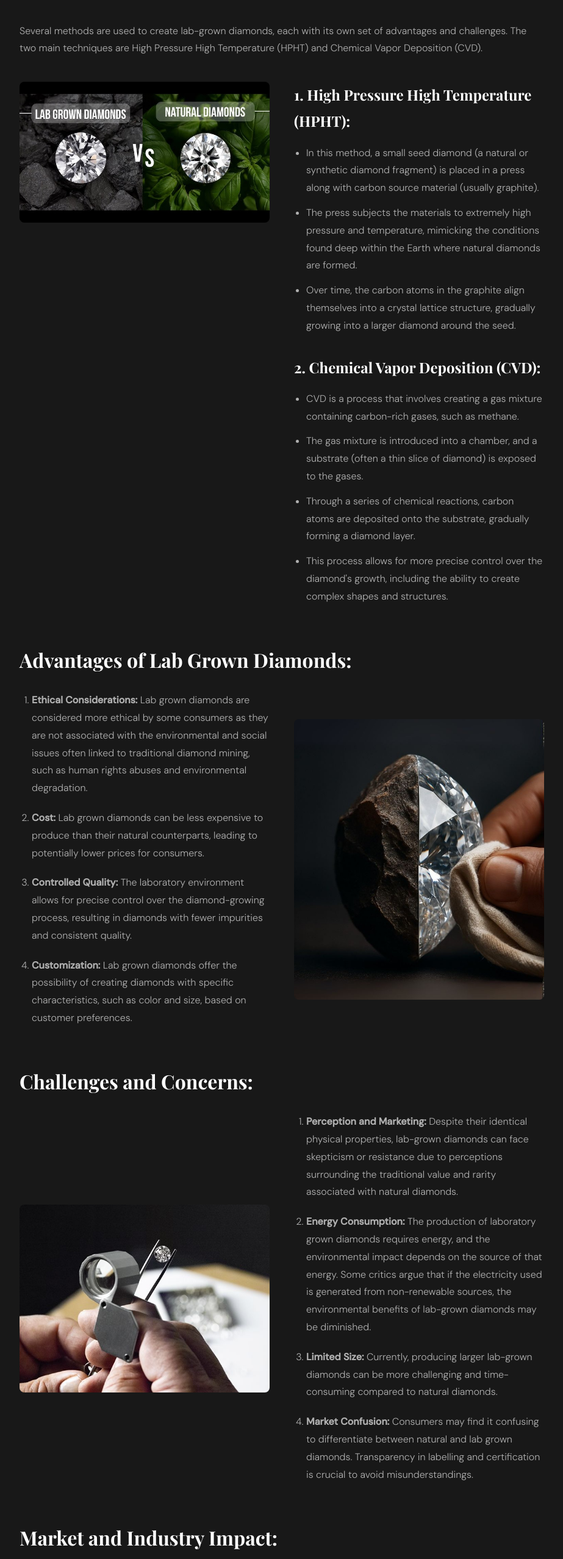
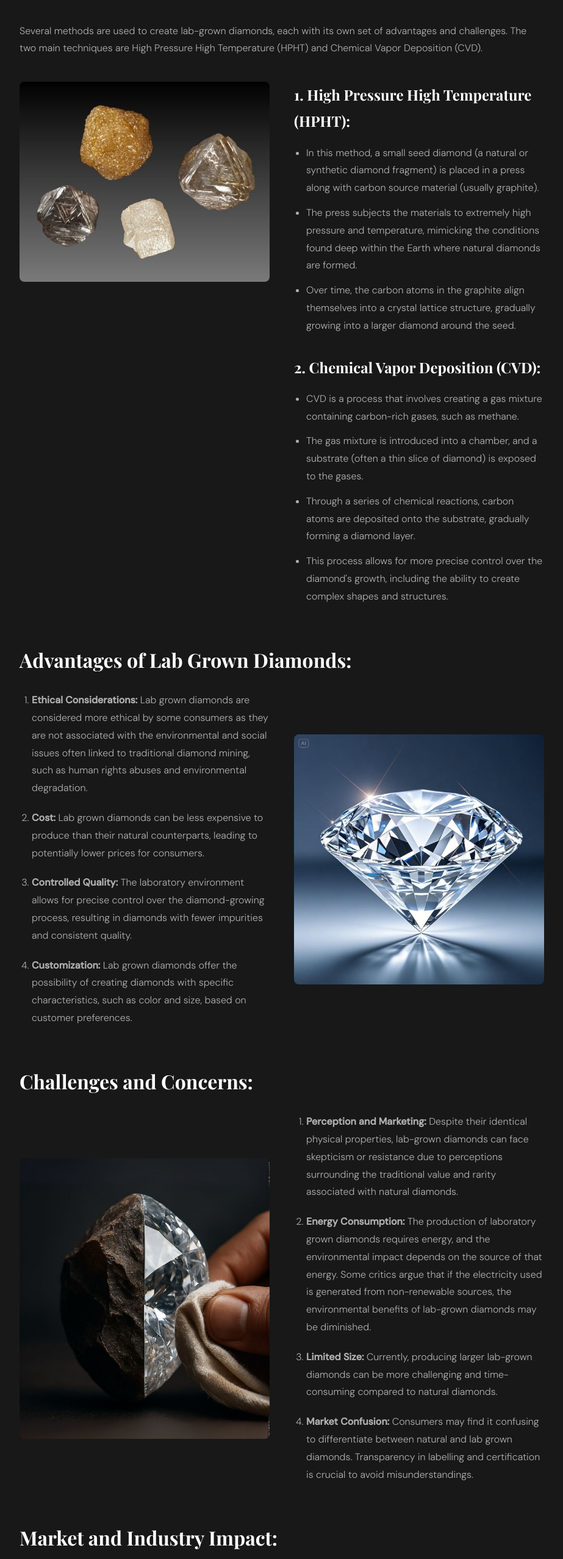
Before and after one commit to diamondstisora-creator/tisora-jewels, a React (Vite) app in the folder tisora-web/: page /blog/1 in a window 1280 px wide. Shown: the part 1423-3979 px from the top of the page at 61% size, without its empty margins (178-1101 px from the left). Built offline with nearby package versions, Linux system fonts and the light colour scheme; a web font is replaced by a local one.

Commit message:
implement blog data structure and initial blog detail page layout

```diff
--- a/tisora-web/src/data/blogs.js
+++ b/tisora-web/src/data/blogs.js
@@ -9,12 +9,12 @@ export const blogs = [
     id: 2,
     title: 'The Bling Battle: Lab Grown vs. Mined Diamonds - Can You Tell the Difference?',
     excerpt: 'Lab-created diamonds have gained popularity as ethical and sustainable alternatives to naturally occurring diamonds. Among the various cuts available, the Old Mine Cut stands out for its vintage charm and unique characteristics. In this comprehensive guide, we will delve into the fascinating world of lab-created Old Mine Cut diamonds, exploring their origin, characteristics, and the reasons behind their growing appeal.',
-    image: '/blogs/2.webp',
+    image: '/blogs/2.1.webp',
   },
   {
     id: 3,
     title: 'Lab-Grown Diamonds Shine for Sustainability!',
     excerpt: 'Lab-created diamonds have gained popularity as ethical and sustainable alternatives to naturally occurring diamonds. Among the various cuts available, the Old Mine Cut stands out for its vintage charm and unique characteristics. In this comprehensive guide, we will delve into the fascinating world of lab-created Old Mine Cut diamonds, exploring their origin, characteristics, and the reasons behind their growing appeal.',
-    image: '/blogs/3.webp',
+    image: '/blogs/3.1.webp',
   },
 ];
--- a/tisora-web/src/pages/BlogDetail.jsx
+++ b/tisora-web/src/pages/BlogDetail.jsx
@@ -28,7 +28,7 @@ function Blog1Content() {
 
       <div style={{ display: 'grid', gridTemplateColumns: 'repeat(auto-fit, minmax(300px, 1fr))', gap: '40px', marginBottom: '60px', alignItems: 'start' }}>
         <div>
-          <img src="/blogs/2.1.webp" alt="HPHT method" style={{ width: '100%', borderRadius: '8px' }} />
+          <img src="/blogs/2.webp" alt="HPHT method" style={{ width: '100%', borderRadius: '8px' }} />
         </div>
         <div>
           <h3 style={{ fontFamily: 'var(--font-display)', fontSize: '24px', color: '#fff', marginBottom: '16px' }}>1. High Pressure High Temperature (HPHT):</h3>
@@ -59,14 +59,14 @@ function Blog1Content() {
           </ol>
         </div>
         <div>
-          <img src="/blogs/4.webp" alt="Advantages" style={{ width: '100%', borderRadius: '8px' }} />
+          <img src="/blogs/3.webp" alt="Advantages" style={{ width: '100%', borderRadius: '8px' }} />
         </div>
       </div>
 
       <h2 style={{ fontFamily: 'var(--font-display)', fontSize: '32px', color: '#fff', marginBottom: '24px' }}>Challenges and Concerns:</h2>
       <div style={{ display: 'grid', gridTemplateColumns: 'repeat(auto-fit, minmax(300px, 1fr))', gap: '40px', marginBottom: '60px', alignItems: 'center' }}>
         <div>
-          <img src="/blogs/3.1.webp" alt="Challenges" style={{ width: '100%', borderRadius: '8px' }} />
+          <img src="/blogs/4.webp" alt="Challenges" style={{ width: '100%', borderRadius: '8px' }} />
         </div>
         <div>
           <ol style={{ paddingLeft: '20px', display: 'flex', flexDirection: 'column', gap: '20px' }}>
@@ -110,7 +110,7 @@ function Blog2Content() {
 
       {/* Intro Image */}
       <div style={{ marginBottom: '40px' }}>
-        <img src="/blogs/2.webp" alt="Lab Grown vs Natural Diamonds" style={{ width: '100%', height: 'auto', objectFit: 'cover', borderRadius: '8px' }} />
+        <img src="/blogs/2.1.webp" alt="Lab Grown vs Natural Diamonds" style={{ width: '100%', height: 'auto', objectFit: 'cover', borderRadius: '8px' }} />
       </div>
 
       <p style={{ marginBottom: '60px' }}>
@@ -136,7 +136,7 @@ function Blog2Content() {
       <h2 style={{ fontFamily: 'var(--font-display)', fontSize: '32px', color: '#fff', marginBottom: '24px' }}>Ethical and Environmental Considerations:</h2>
       <div style={{ display: 'grid', gridTemplateColumns: 'repeat(auto-fit, minmax(300px, 1fr))', gap: '40px', marginBottom: '32px', alignItems: 'center' }}>
         <div>
-          <img src="/blogs/3.1.webp" alt="Ethical Considerations" style={{ width: '100%', borderRadius: '8px' }} />
+          <img src="/blogs/2.2.webp" alt="Ethical Considerations" style={{ width: '100%', borderRadius: '8px' }} />
         </div>
         <div>
           <h3 style={{ fontFamily: 'var(--font-display)', fontSize: '24px', color: '#fff', marginBottom: '16px' }}>Mined Diamonds:</h3>
@@ -176,7 +176,7 @@ function Blog2Content() {
           </p>
         </div>
         <div>
-          <img src="/blogs/3.webp" alt="Lab-Grown Diamonds" style={{ width: '100%', borderRadius: '8px' }} />
+          <img src="/blogs/2.3.webp" alt="Lab-Grown Diamonds" style={{ width: '100%', borderRadius: '8px' }} />
         </div>
       </div>
 
@@ -197,7 +197,7 @@ function Blog3Content() {
 
       {/* Intro Image */}
       <div style={{ marginBottom: '40px' }}>
-        <img src="/blogs/3.2.webp" alt="Lab-Grown Diamonds Shine for Sustainability" style={{ width: '100%', height: 'auto', objectFit: 'cover', borderRadius: '8px' }} />
+        <img src="/blogs/3.1.webp" alt="Lab-Grown Diamonds Shine for Sustainability" style={{ width: '100%', height: 'auto', objectFit: 'cover', borderRadius: '8px' }} />
       </div>
 
       <p style={{ marginBottom: '60px' }}>
@@ -218,7 +218,7 @@ function Blog3Content() {
           </p>
         </div>
         <div>
-          <img src="/blogs/3.4.webp" alt="Environmental Impact" style={{ width: '100%', borderRadius: '8px' }} />
+          <img src="/blogs/3.2.webp" alt="Environmental Impact" style={{ width: '100%', borderRadius: '8px' }} />
         </div>
       </div>
 
@@ -226,7 +226,7 @@ function Blog3Content() {
 
       <div style={{ display: 'grid', gridTemplateColumns: 'repeat(auto-fit, minmax(300px, 1fr))', gap: '40px', marginBottom: '60px', alignItems: 'center' }}>
         <div>
-          <img src="/blogs/3.5.webp" alt="Environmental Sustainability" style={{ width: '100%', borderRadius: '8px' }} />
+          <img src="/blogs/3.3.webp" alt="Environmental Sustainability" style={{ width: '100%', borderRadius: '8px' }} />
         </div>
         <div>
           <h3 style={{ fontFamily: 'var(--font-display)', fontSize: '24px', color: '#fff', marginBottom: '16px' }}>A. Reduced Environmental Footprint:</h3>
@@ -254,7 +254,7 @@ function Blog3Content() {
           </p>
         </div>
         <div>
-          <img src="/blogs/3.1.webp" alt="Ethical Considerations" style={{ width: '100%', borderRadius: '8px' }} />
+          <img src="/blogs/3.4.webp" alt="Ethical Considerations" style={{ width: '100%', borderRadius: '8px' }} />
         </div>
       </div>
 
@@ -262,7 +262,7 @@ function Blog3Content() {
 
       <div style={{ display: 'grid', gridTemplateColumns: 'repeat(auto-fit, minmax(300px, 1fr))', gap: '40px', marginBottom: '60px', alignItems: 'center' }}>
         <div>
-          <img src="/blogs/3.3.webp" alt="Technological Marvel" style={{ width: '100%', borderRadius: '8px' }} />
+          <img src="/blogs/3.5.webp" alt="Technological Marvel" style={{ width: '100%', borderRadius: '8px' }} />
         </div>
         <div>
           <h3 style={{ fontFamily: 'var(--font-display)', fontSize: '24px', color: '#fff', marginBottom: '16px' }}>A. High-Quality Standards:</h3>
@@ -290,7 +290,7 @@ function Blog3Content() {
           </p>
         </div>
         <div>
-          <img src="/blogs/3.7.webp" alt="Consumer Awareness" style={{ width: '100%', borderRadius: '8px' }} />
+          <img src="/blogs/3.6.webp" alt="Consumer Awareness" style={{ width: '100%', borderRadius: '8px' }} />
         </div>
       </div>
 
@@ -298,7 +298,7 @@ function Blog3Content() {
 
       <div style={{ display: 'grid', gridTemplateColumns: 'repeat(auto-fit, minmax(300px, 1fr))', gap: '40px', marginBottom: '60px', alignItems: 'center' }}>
         <div>
-          <img src="/blogs/3.2.webp" alt="Challenges and Future" style={{ width: '100%', borderRadius: '8px' }} />
+          <img src="/blogs/3.7.webp" alt="Challenges and Future" style={{ width: '100%', borderRadius: '8px' }} />
         </div>
         <div>
           <h3 style={{ fontFamily: 'var(--font-display)', fontSize: '24px', color: '#fff', marginBottom: '16px' }}>A. Public Perception:</h3>
```
